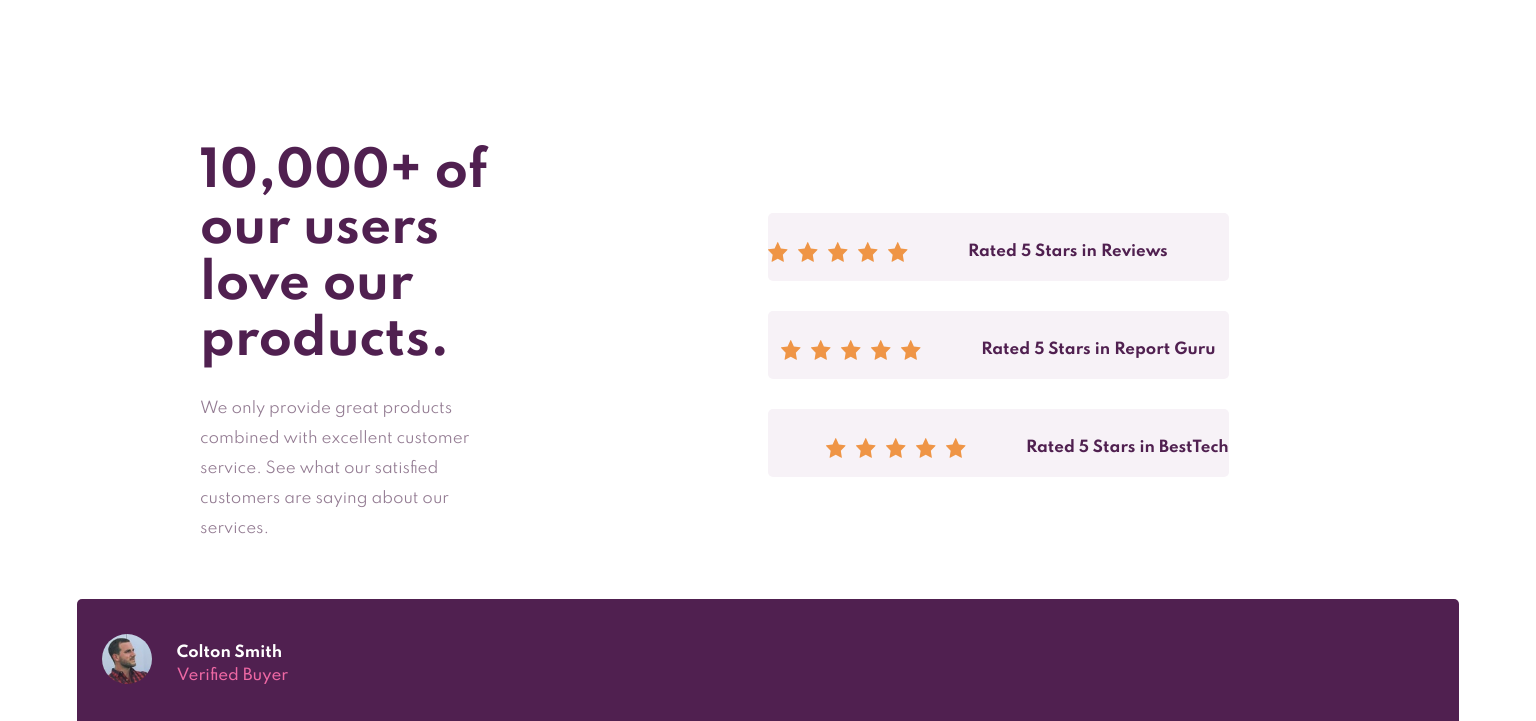
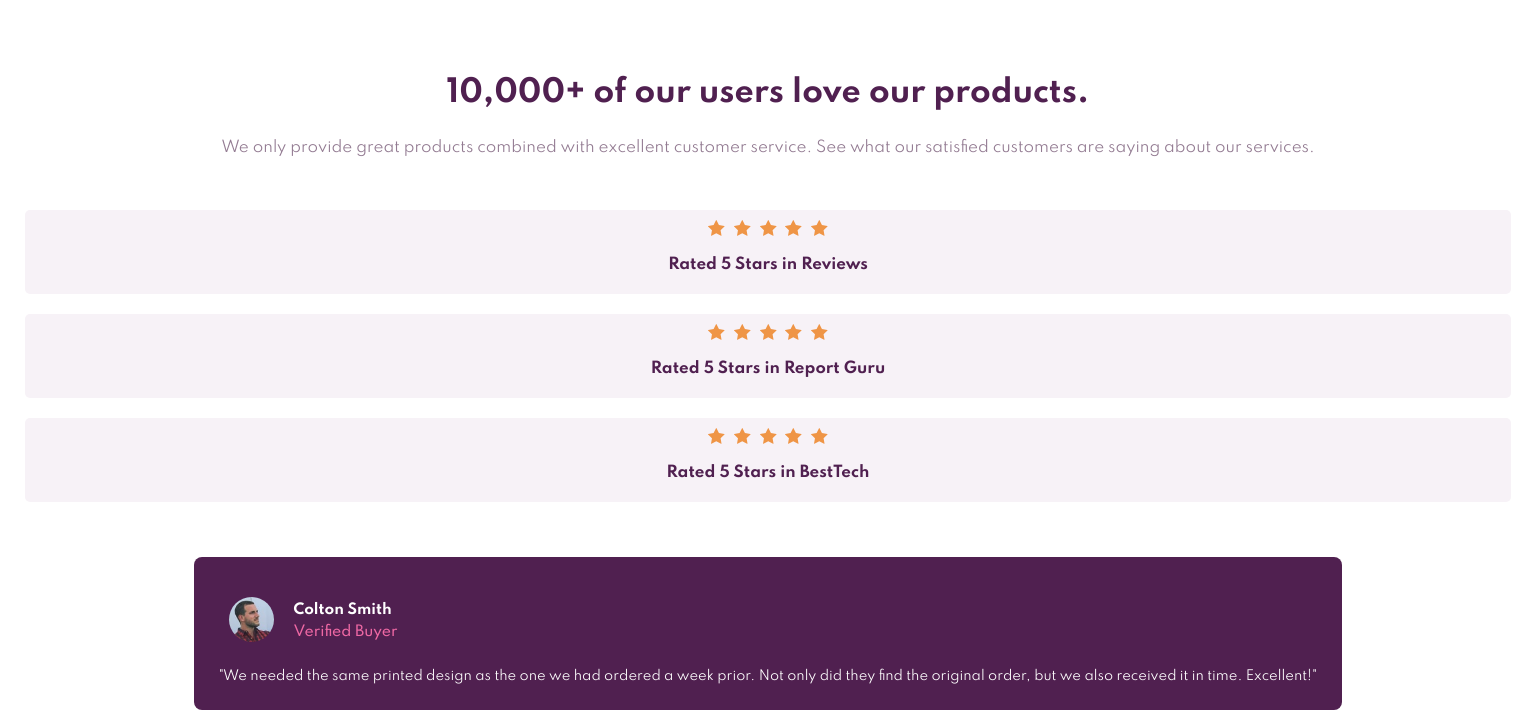
Before and after one commit to jfprentice/Social-Proof-Section-Challenge, a plain HTML site: page index.html in a window 1536 px wide. Shown: the top 721 px of the page. Drawn offline with Linux system fonts and the light colour scheme.

Commit message:
Redo style.css for mobile first styling

```diff
--- a/styles.css
+++ b/styles.css
@@ -13,28 +13,39 @@ p {
   color: hsl(303, 10%, 53%);
 }
 
-.top-container {
-  margin: 45px 0;
+.top-container, .bot-container {
   display: flex;
   flex-direction: column;
-  flex-wrap: wrap;
   justify-content: center;
   align-items: center;
+  margin-bottom: 35px;
 }
+
+/* -------------TOP-CONTAINER---------------- */
 
 .top-flex-child1 {
   text-align: center;
-  flex-basis: 91%;
+}
+
+.main-header{
+  margin: 75px 25px 25px 25px;
+}
+
+.header-text{
+  margin: 25px 25px 50px 25px;
+  line-height: 1.6;
 }
 
 .top-flex-child2 {
-  flex-basis: 90%;
+  text-align: center;
+  width: 100%;
 }
 
 .rating {
+  display: block;
   text-align: center;
-  padding: 15px 0 5px;
-  margin: 15px 0;
+  margin: auto 25px 20px 25px;
+  padding: 10px 0 5px 0;
   border-radius: 5px;
   background-color: hsl(300, 24%, 96%);
 }
@@ -44,62 +55,52 @@ p {
   color: hsl(300, 43%, 22%);
 }
 
-.bot-container {
-  display: flex;
-  flex-wrap: wrap;
-  flex-direction: column;
-  justify-content: center;
-  align-items: center;
-  margin-bottom: 50px;
+.star-icon{
+  margin: auto 2.5px auto 2.5px;
 }
 
+/* -----------BOTTOM CONTAINER----------------- */
+
 .cust-testimonial {
-  display: flex;
-  flex-direction: column;
-  justify-content: center;
-  flex-basis: 90%;
-  border-radius: 5px;
   position: relative;
   background-color: hsl(300, 43%, 22%);
-  margin: 10px 0;
+  margin: 0 25px 20px 25px;
+  border-radius: 8px;
 }
 
 .cust-img {
   position: absolute;
-  left: 25px;
-  top: 35px;
-  width: 50px;
+  top: 40px;
+  left: 35px;
+  border-radius: 100%;
+  width: 45px;
   height: auto;
-  border-radius: 100%;
+}
+
+.test-heading {
+  margin: 45px 0 25px 100px;
 }
 
 .cust-name {
+  margin-bottom: 5px;
+  font-size: 14px;
   font-weight: 700;
-  margin: 5px 0;
   color: hsl(0, 0%, 100%);
 }
 
-.test-heading {
-  position: absolute;
-  left: 100px;
-  top: 40px;
-}
-
 .verification {
+  margin-top: 5px;
+  font-size: 14px;
   font-weight: 500;
-  margin: 5px 0;
   color: hsl(333, 80%, 67%);
 }
 
 .cust-text {
+  padding: 0 25px 10px 25px;
+  font-size: 13px;
+  line-height: 1.6;
   color: hsl(0, 0%, 100%);
-  font-size: 14px;
-  line-height: 1.6;
-  margin: 125px 0 25px 5px;
-}
 
-.test-text {
-  margin: auto 15px;
 }
 
 .attribution {
@@ -108,83 +109,9 @@ p {
 }
 
 @media only screen and (min-width: 900px) {
-  .top-container {
-    display: flex;
-    flex-direction: row;
-  }
 
-  .top-flex-child1 {
-    text-align: center;
-    flex-basis: 50%;
-  }
-
-  .top-flex-child2 {
-    flex-basis: 50%;
-  }
-
-  .bot-container {
-    display: flex;
-    flex-direction: row;
-  }
 }
 
 @media only screen and (min-width: 1440px) {
-  .top-container {
-    display: flex;
-    flex-direction: row;
-  }
 
-  .top-flex-child1 {
-    text-align: left;
-    flex-basis: 50%;
-  }
-
-  .main-header{
-    font-size: 3rem;
-    margin: 100px 250px 25px 200px;
-  }
-
-  .header-text{
-    line-height: 2;
-    margin: 25px 250px auto 200px;
-  }
-
-  .top-flex-child2 {
-    flex-basis: 50%;
-    margin-top: 100px;
-  }
-
-  .rating{
-    display: inline-flex;
-    justify-content: center;
-    align-content: center;
-    width: 60%;
-  }
-
-  .r1{
-    justify-content: flex-start;
-  }
-
-  .r2{
-    justify-content: center;
-  }
-
-  .r3{
-    justify-content: flex-end;
-  }
-
-  .star-icon{
-    width: 20px;
-    height: 20px;
-    margin: auto 10px auto 0;
-  }
-
-  .rating p{
-    margin-left: 50px;
-  }
-
-  .bot-container {
-    display: flex;
-    flex-direction: row;
-  }
 }
```
